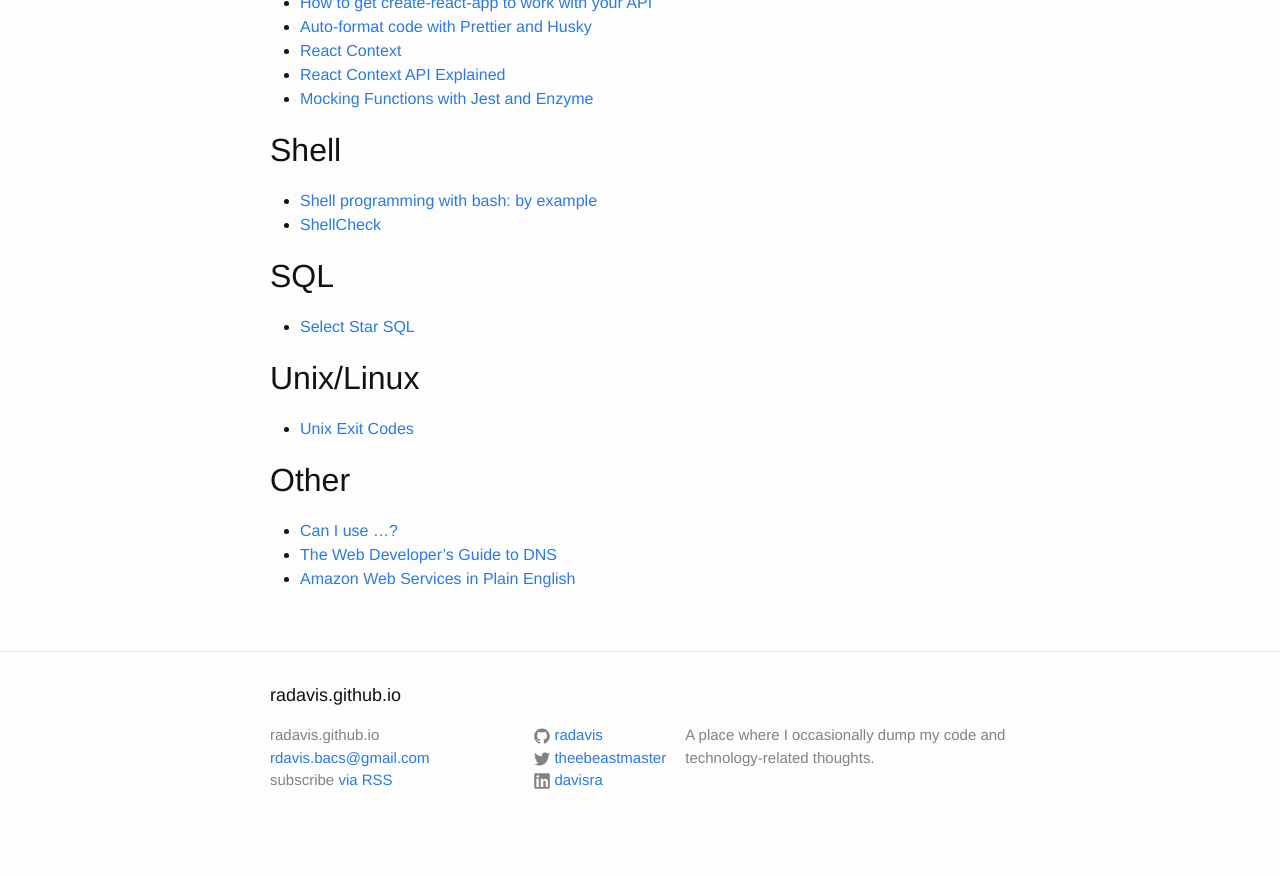
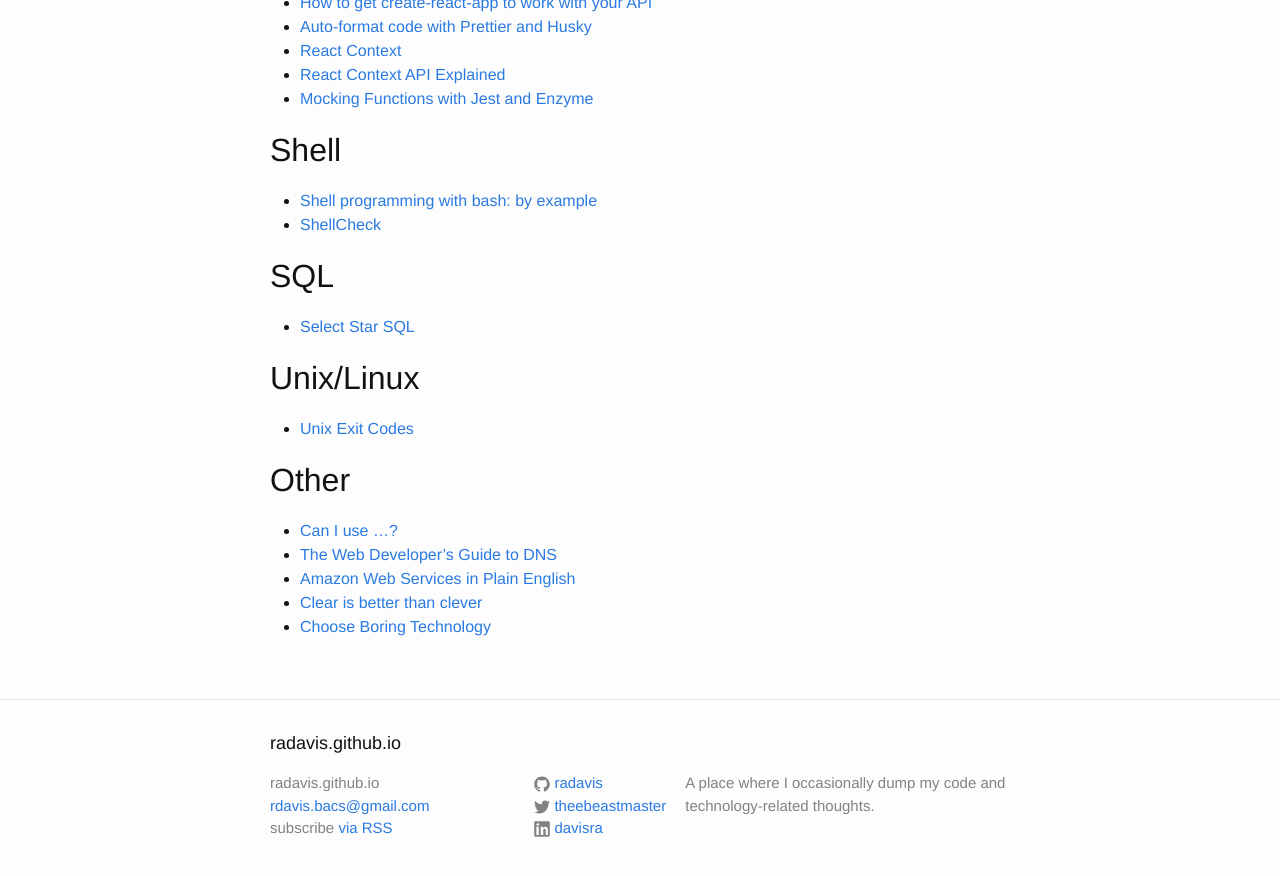
Before and after one commit to radavis/radavis.github.io, a Jekyll site: the page built from links.md, in a window 1280 px wide and 900 px high, scrolled down 1334 px. Shown: the top 876 px of the window. Built offline with Jekyll 4.4.1, drawn with Linux system fonts in a browser that asks for light colours; before the commit the page ends 2186 px from its top, so only the background shows below that.

Commit message:
save point

```diff
--- a/links.md
+++ b/links.md
@@ -74,3 +74,5 @@
 * [Can I use ...?](https://caniuse.com/)
 * [The Web Developer's Guide to DNS](https://rjzaworski.com/2019/04/the-web-developers-guide-to-dns)
 * [Amazon Web Services in Plain English](https://www.expeditedssl.com/aws-in-plain-english)
+* [Clear is better than clever](https://dave.cheney.net/2019/07/09/clear-is-better-than-clever)
+* [Choose Boring Technology](http://boringtechnology.club/)
```
